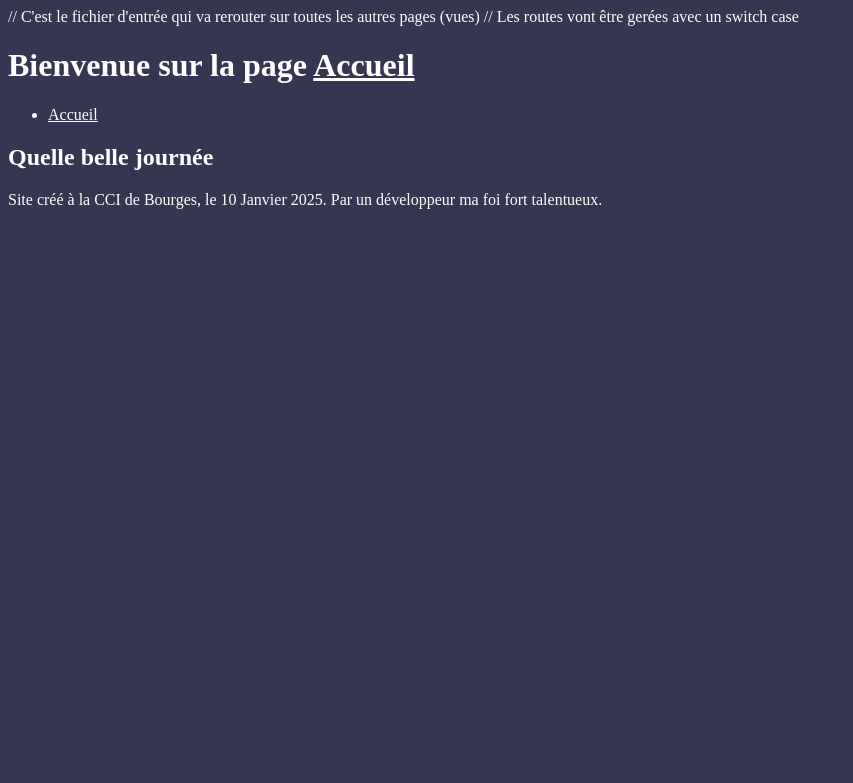
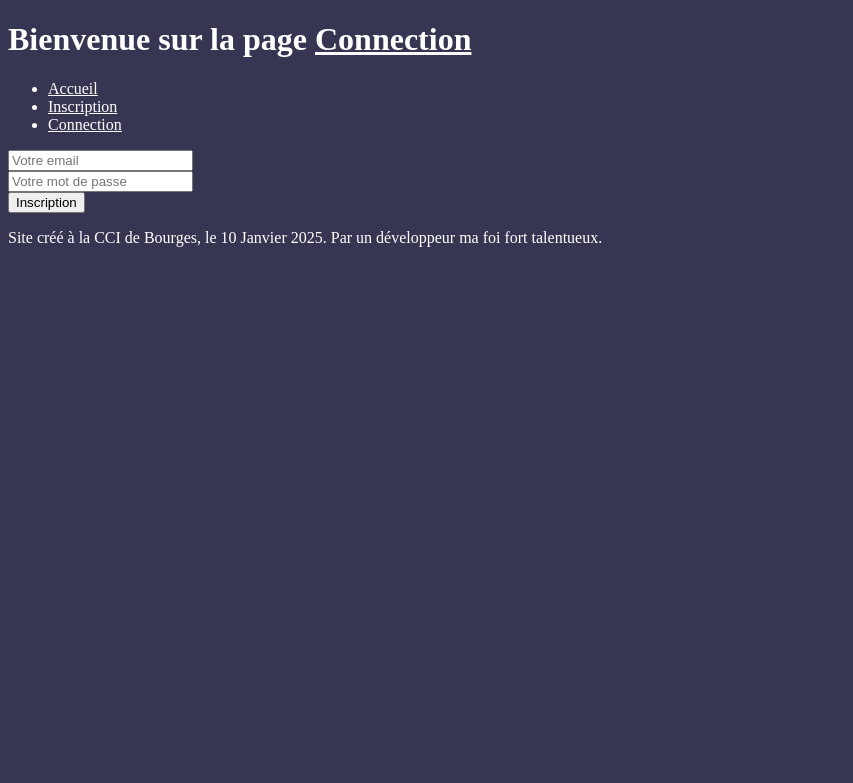
Before and after one commit to HiessSen/cci_php, a PHP site: page /index.php?route=connection in a window 1280 px wide. Shown: the top 783 px of the page, without its empty margins (0-853 px from the left). Run offline with PHP 8.4, Linux system fonts and the light colour scheme.

Commit message:
MVC : inscription terminée et galerre sur connection + login

```diff
--- a/php_procedural/cours_2_tableaux/file.php
+++ b/php_procedural/cours_2_tableaux/file.php
@@ -30,7 +30,7 @@
                     header('location:upload/' . $nouveauNom);
                 }
             }else{
-                echo '<h1>ERREUR !!!!! ' . $verifExtension . ' n\'est pas une extension autorisée et Hugo est un Nazi</h1>';
+                echo '<h1>ERREUR !!!!! ' . $verifExtension . ' n\'est pas une extension autorisée</h1>';
             }
         }
     }
--- a/php_procedural/cours_3_boucles_et_fichiers/fichier.php
+++ b/php_procedural/cours_3_boucles_et_fichiers/fichier.php
@@ -3,7 +3,7 @@
 $fichier = fopen("fichier.txt", "a");
 //J'écris dans ce fichier avec la fonction fwrite()
 fwrite($fichier, 'Ce texte a été écrit en PHP via la fonction fwrite()');
-// Je ferle ensuite le fichier par soucis de performance
+// Je ferme ensuite le fichier par soucis de performance
 $fichier2 = file_get_contents("fichier2.txt");
 echo $fichier2;
 
--- /dev/null
+++ b/php_procedural/cours_5_mvc/controller/connection.php
@@ -0,0 +1,33 @@
+<?php
+// Je verifie que le formulaire a bien été soumis
+if(isset($_POST["submit"]))
+{
+    // On vérifie si les champs ont bien une valeur
+    if(!empty($_POST["email"]) && !empty($_POST["password"]))
+    {
+        // Je fais appel au model pour connecter l'utilisateur
+        if(connecterUtilisateur($_POST["email"], $_POST["password"]))
+        {
+            // Je redirige l'utilisateur vers la page connection
+            header('Location: index.php?route=membre');
+            // Je quitte ce script
+            exit();
+        }
+        else
+        {
+            // Si le modèle n'a pas pu connecter l'utilisateur
+            $message = "L'email ou le mot de passe est incorrect";
+        }
+    }
+    else
+    {
+        // Si tous les champs n'ont pas été remplis
+        $message = "Veuillez remplir tous les champs";
+    }
+}
+else
+{
+    $message = '';
+}
+
+//$password = password_hash($_POST["password"], PASSWORD_DEFAULT);
--- a/php_procedural/cours_5_mvc/index.php
+++ b/php_procedural/cours_5_mvc/index.php
@@ -1,20 +1,49 @@
-// C'est le fichier d'entrée qui va rerouter sur toutes les autres pages (vues)
-// Les routes vont être gerées avec un switch case
+<!--C'est le fichier d'entrée qui va rerouter sur toutes les autres pages (vues)-->
+<!--Les routes vont être gerées avec un switch case-->
 <?php
-switch($_GET['route'])
+// Je gere le cas ou aucune route n'est passée en argument
+if(!empty($_GET['route']))
+{
+    $route = $_GET['route'];
+}
+else
+{
+    $route = null;
+}
+switch($route)
 {
     // Pour la vue inscription
     case 'inscription':
+        // J'instancie le titre de la page
         $titrePage = "Inscription";
+        // Je charge le model et le controller
+        require_once ('model/inscription.php');
+        require_once ('controller/inscription.php');
+        // Je charge le template
         $template = file_get_contents('view/inscription.html');
-        break;
+        // Je remplace ma variable {ERREUR} par la variable $message
+        $template = str_replace('{ERREUR}', $message, $template);
+    break;
     // Pour la vue connexion
-    case 'connexion':
-        echo 'Oui c\'est toi';
+    case 'connection':
+        // J'instancie le titre de la page
+        $titrePage = "Connection";
+        // Je charge le model et le controller
+        require_once ('model/connection.php');
+        require_once ('controller/connection.php');
+        // Je charge le template
+        $template = file_get_contents('view/connection.html');
+        // Je remplace ma variable {ERREUR} par la variable $message
+        $template = str_replace('{ERREUR}', $message, $template);
         break;
     // Pour la vue membre
     case 'membre' :
-        echo 'PHP c\'est rigolo';
+        // J'instancie le titre de la page
+        $titrePage = "Membre";
+        require_once ('model/connection.php');
+        require_once ('controller/connection.php');
+        $template = file_get_contents('view/membre.php');
+        $template = str_replace('{ERREUR}', $message, $template);
         break;
     // vue par defaut (page index)
     default:
--- /dev/null
+++ b/php_procedural/cours_5_mvc/membres.csv
@@ -0,0 +1,5 @@
+ilansenouci@gmail.com;$2y$12$w9tz7VzUW32MS0ZyIFoP.OJjEK90FOQpMRBqJb1O1aX3SU0Qog/iu
+diloe18@gmail.com;$2y$12$VpkEppd6EBaCaXvz7voJjerUJ/M6uNtG5/N6rHclS3GZeWhdFQjG6
+"mail : ";tanguymail@mail.mail;"mot de passe crypté";$2y$12$3JjCnVDgHY/.36N79E8bmuqsUVBGs6kaVVa9TPPFblXCfIso6KrCi
+"mail : ";patrick@mail.mail;"mot de passe crypté";$2y$12$pQ8MnB8.9hlA4Klnl.Zx2uAvbKnJiegZrX5QV8s1UrEFblVEW/THC
+ilansenouci@gmail.com;$2y$12$UWLPIYfd4skWjgriIsEyQuNbdV2YVS9fto.vAKDNGbwup0LX0GKwu
--- /dev/null
+++ b/php_procedural/cours_5_mvc/model/connection.php
@@ -0,0 +1,26 @@
+<?php
+// Fonction pour connecter un utilisateur
+function connecterUtilisateur($emailF='', $passwordF='')
+{
+    // Je verifie si email et password ont des valeurs
+    if (!empty($emailF) && !empty($passwordF))
+    {
+        // J'ouvre un fichier membre.csv
+        $fichier = fopen('membres.csv', 'a');
+        $utilisateurExiste = false;
+        // Parcourt chaque ligne du fichier CSV
+        while (($ligne = fgetcsv($fichier, 1000, ';', '"', '\\')) !== FALSE)
+        {
+            // Vérifie si l'email existe déjà dans le fichier
+            if (($ligne[0] == $emailF) && ($ligne[1] == $passwordF))
+            {
+                $utilisateurExiste = true;
+                echo $ligne[0] . "\n";
+            }
+        }
+        // Je retourne true si les conditions sont réunies
+        return true;
+    }
+    // Si pas d'email ou de mot de passe, je retourne false.
+    return false;
+}
--- /dev/null
+++ b/php_procedural/cours_5_mvc/view/connection.html
@@ -0,0 +1,12 @@
+{ERREUR}
+<form action="" method="POST" name="inscription">
+  <div>
+    <label for="email"></label>
+    <input type="email" name="email" id="email" placeholder="Votre email">
+  </div>
+  <div>
+    <label for="password"></label>
+    <input type="password" name="password" id="password" placeholder="Votre mot de passe">
+  </div>
+  <button type="submit" name="submit" >Inscription</button>
+</form>
--- a/php_procedural/cours_5_mvc/view/header.php
+++ b/php_procedural/cours_5_mvc/view/header.php
@@ -12,7 +12,9 @@
         <h1>Bienvenue sur la page <u><?=$titrePage;?></u></h1>
         <nav>
             <ul>
-                <li><a href="">Accueil</a></li>
+                <li><a href="index.php">Accueil</a></li>
+                <li><a href="index.php?route=inscription">Inscription</a></li>
+                <li><a href="index.php?route=connection">Connection</a></li>
             </ul>
         </nav>
     </header>
--- a/php_procedural/cours_5_mvc/view/inscription.html
+++ b/php_procedural/cours_5_mvc/view/inscription.html
@@ -12,5 +12,5 @@
     <label for="password2"></label>
     <input type="password" name="password2" id="password2" placeholder="Confirmer mot de passe">
   </div>
-  <button type="submit">inscription</button>
+  <button type="submit" name="submit" >Inscription</button>
 </form>
```
Also changed, not shown: php_procedural/cours_5_mvc/controller/inscription.php (added, +42 -0 lines), php_procedural/cours_5_mvc/model/inscription.php (+18 -0 lines), php_procedural/cours_5_mvc/view/membre.php (added), php_procedural/exercices_4/aaa_enonce.txt (line endings or trailing spaces).
